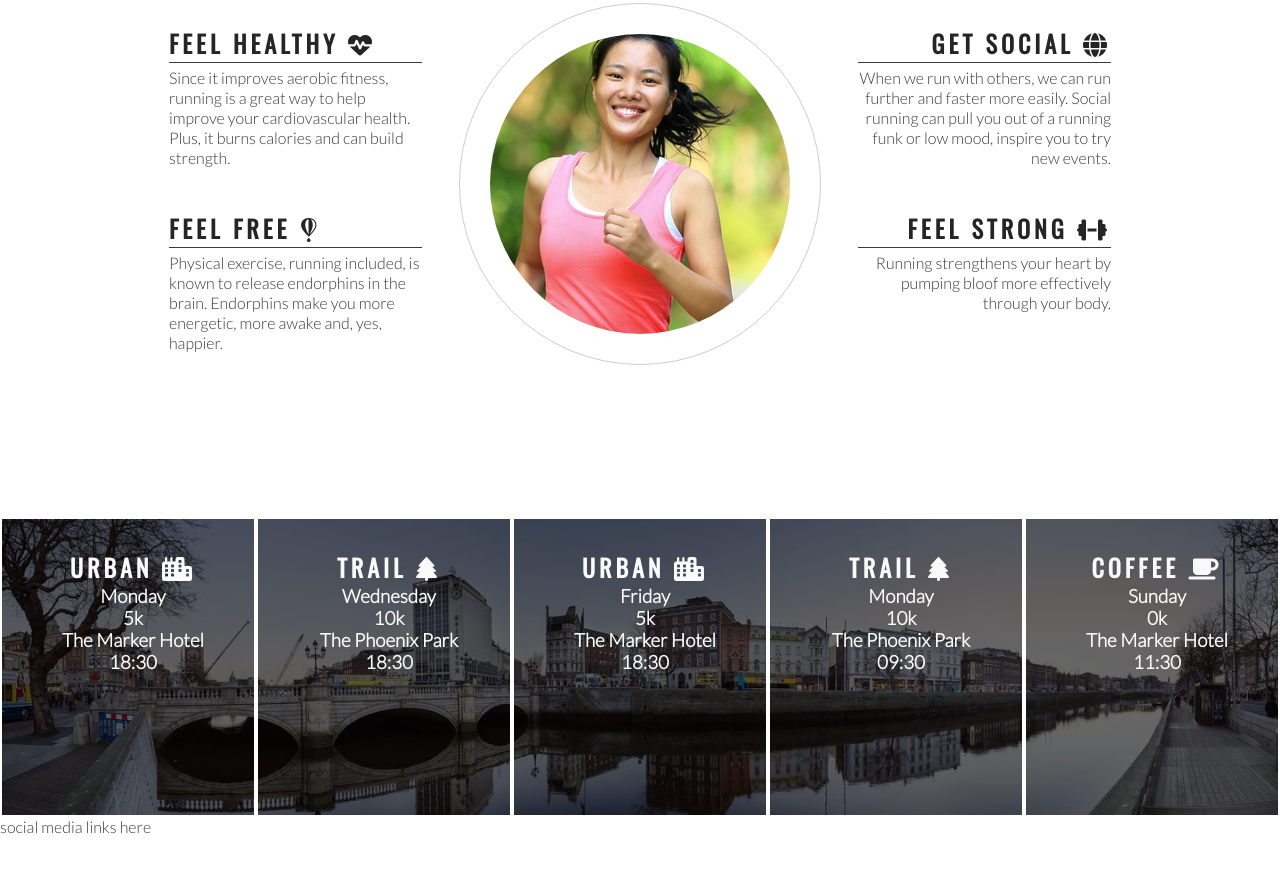
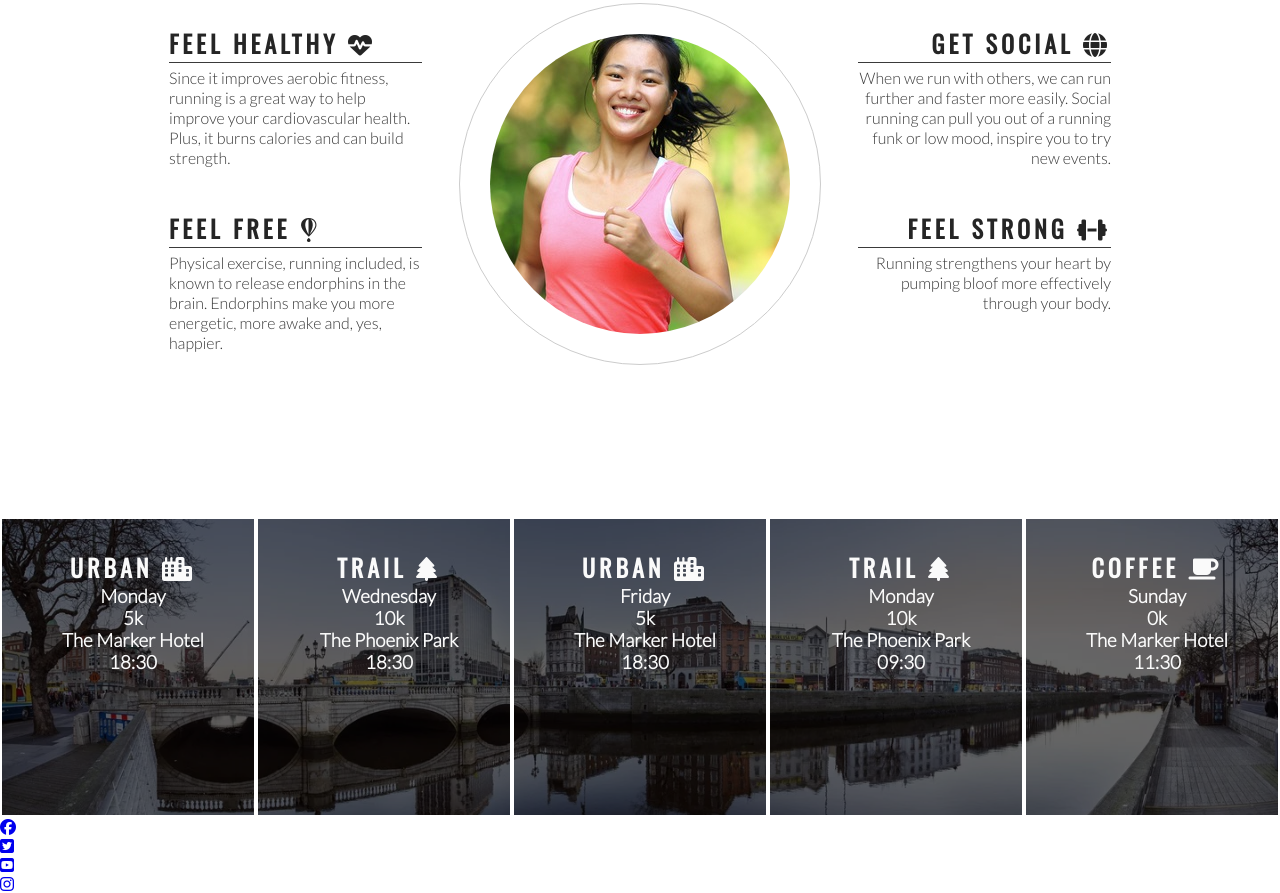
Before and after one commit to lukemunsch/love-running, a plain HTML site: page index.html in a window 1280 px wide. Shown: the part 778-1671 px from the top of the page. Before the commit the page ends 1614 px from the top, so only its background shows below. Drawn offline with nearby package versions, Linux system fonts and the light colour scheme.

Commit message:
add social media links to footer

```diff
--- a/index.html
+++ b/index.html
@@ -118,7 +118,26 @@
             <h3>11:30</h3>
         </div>
     </section>
-    <footer>social media links here</footer>
+    <footer>
+        <ul id="social">
+            <li>
+                <a href="https://www.facebook.com" target="_blank" rel="noopener"
+                aria-label="Visit our Facebook page (opens in new browser tab)"><i class="fab fa-facebook"></i></a></i>
+            </li>
+            <li>
+                <a href="https://www.twitter.com" target="_blank" rel="noopener"
+                aria-label="Visit our Twitter page (opens in new browser tab)"><i class="fab fa-twitter-square"></i></a>
+            </li>
+            <li>
+                <a href="https://www.youtube.com" target="_blank" rel="noopener"
+                aria-label="Visit our Youtube page (opens in new browser tab)"><i class="fab fa-youtube-square"></i></a>
+            </li>
+            <li>
+                <a href="https://www.instagram.com" target="_blank" rel="noopener"
+                aria-label="Visit our Instagram page (opens in new browser tab)"><i class="fab fa-instagram"></i></a>
+            </li>
+        </ul>
+    </footer>
     <!-- font awesome script added to bottom of the file as the browser can build the page and then focus on the extras-->
     <script src="https://kit.fontawesome.com/5889d2f18a.js" crossorigin="anonymous"></script>
 </body>
```
